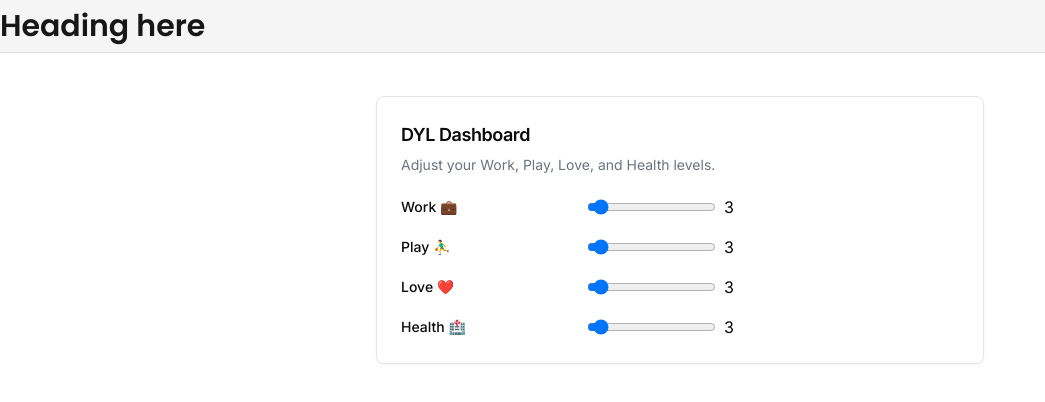
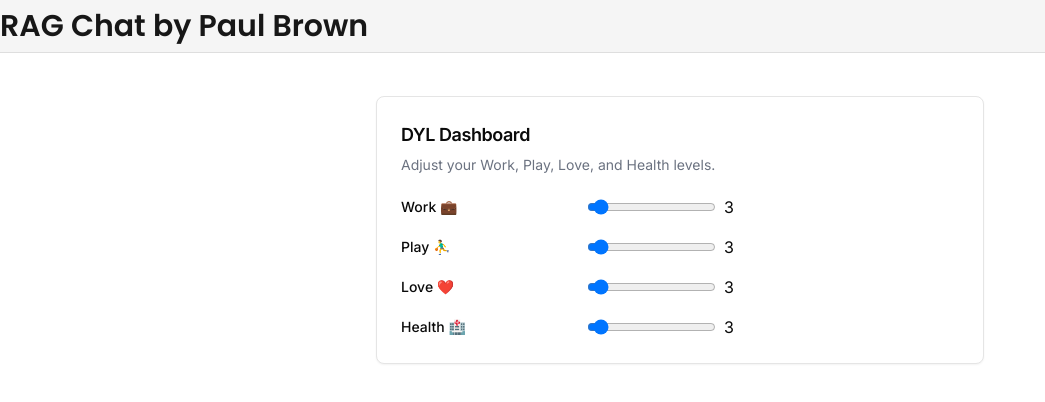
Before and after one commit to 0xQuasark/rag-chat, a Next.js app: page /dyl in a window 1280 px wide. Shown: the top 402 px of the page, without its empty margins (0-1045 px from the left). Built offline with nearby package versions, Linux system fonts and the light colour scheme.

Commit message:
header update

```diff
--- a/components/navbar.tsx
+++ b/components/navbar.tsx
@@ -22,7 +22,7 @@ export const Navbar = () => {
             "hidden md:block text-xl md:text-3xl font-bold text-primary",
             font.className
           )}>
-            Heading here
+            RAG Chat by Paul Brown
           </h1>
         </Link>
       </div>
```
